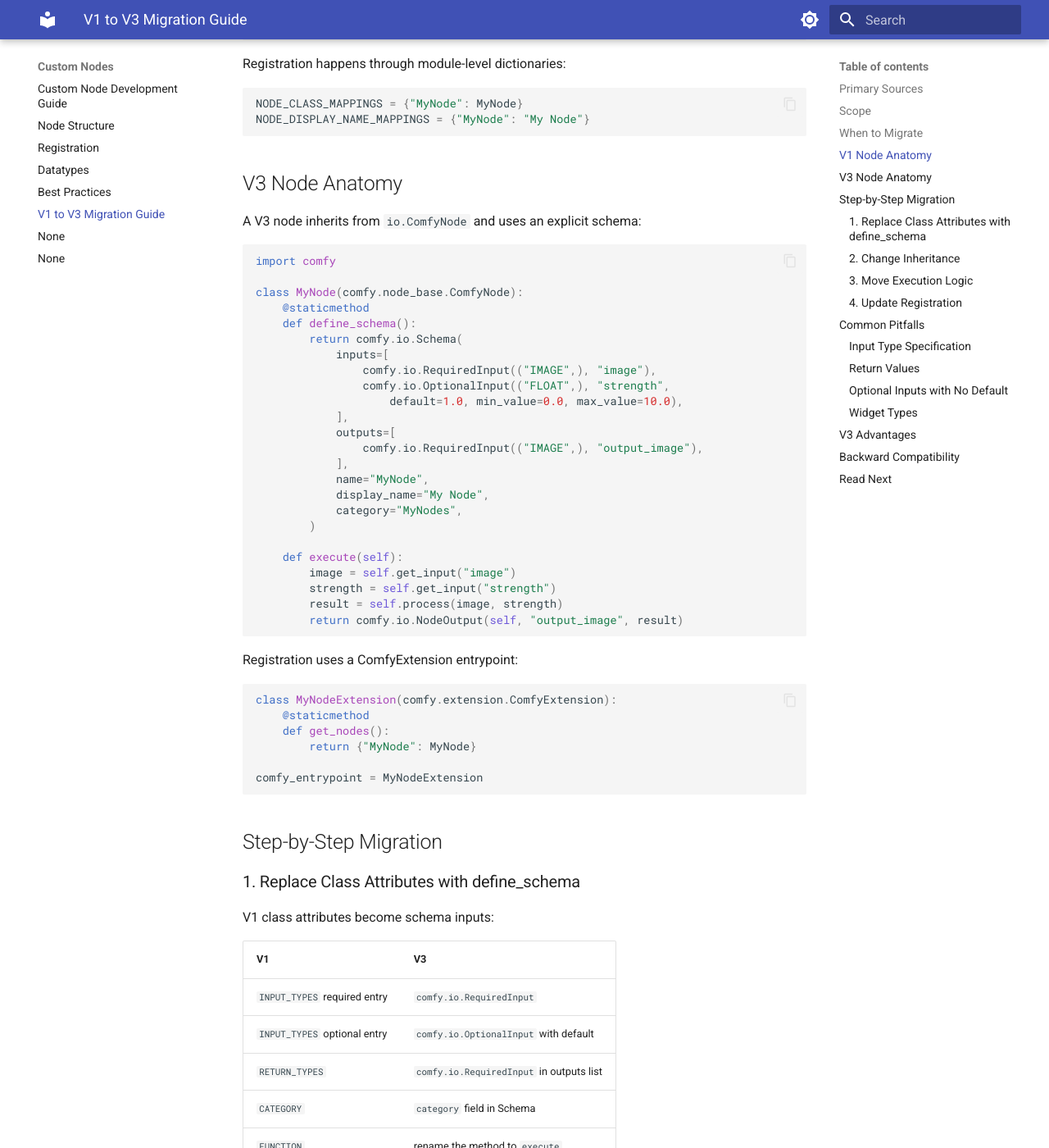
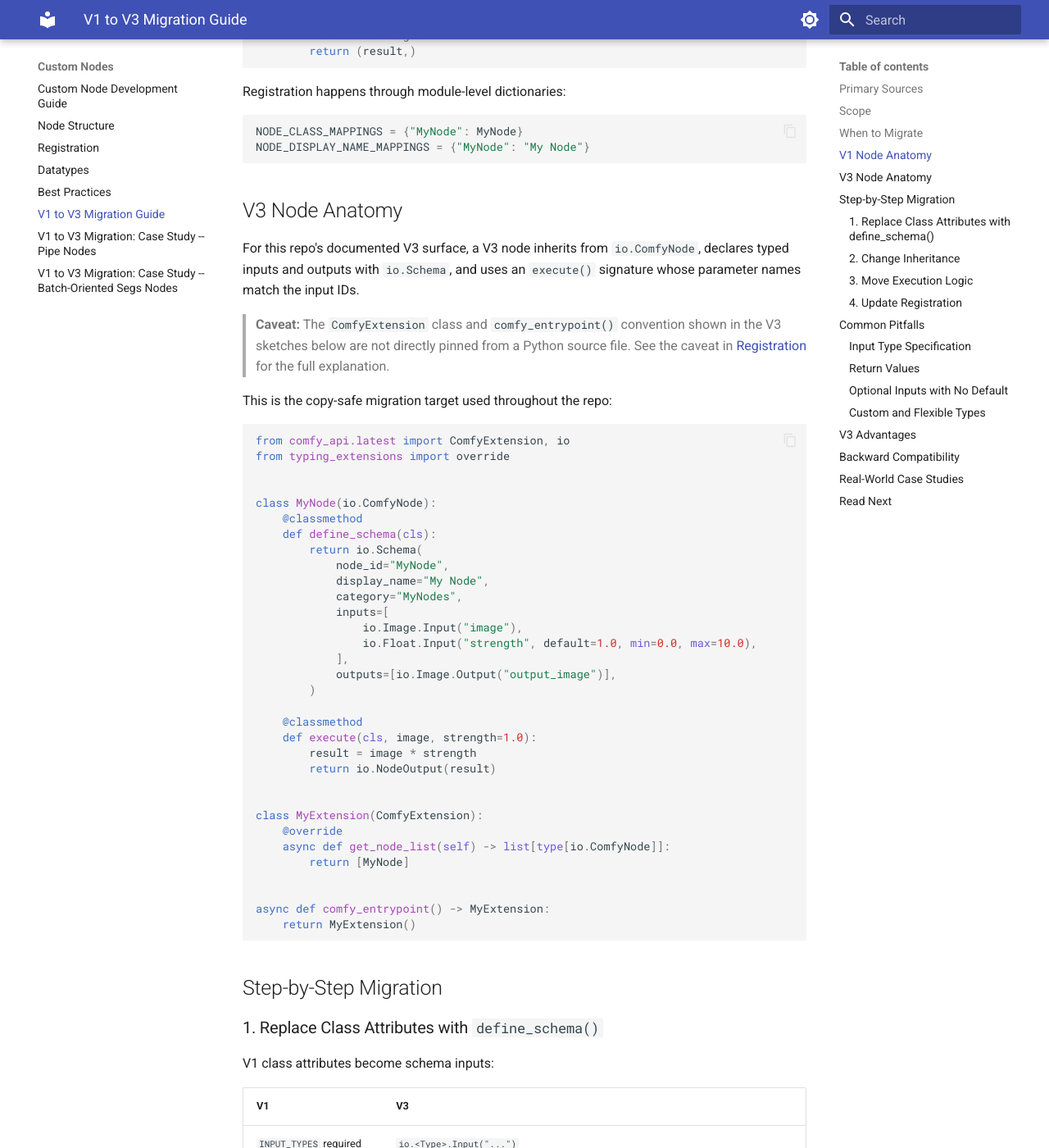
Before and after one commit to FrostySDXL/comfyui-starchart, an MkDocs documentation site: the page built from docs/custom-nodes/v1-to-v3-migration.md, in a window 1280 px wide and 1400 px high, scrolled down 1359 px. Shown: the whole window at 82% size. Built offline with MkDocs 1.6.1 and Material for MkDocs 9.7.7, drawn with Linux system fonts in a browser that asks for light colours; some of the changed text lies outside the part shown.

Commit message:
docs(migration): add Impact-Pack migration case studies
Turns the generic V1-to-V3 migration guidance into practical migration material by anchoring it to pinned Impact-Pack files and clearly separating observed V1 code from proposed V3 scaffolding.

Also corrects the migration guide wording so the second case study is described honestly as batch-oriented rather than multi-output.

````diff
--- a/docs/custom-nodes/v1-to-v3-migration.md
+++ b/docs/custom-nodes/v1-to-v3-migration.md
@@ -1,13 +1,14 @@
 # V1 to V3 Migration Guide
 
-**Evidence:** Official docs-backed from docs.comfy.org
-**Last Updated:** 2026-04-21
+**Evidence:** Official docs-backed (migration steps); Community pattern studies (case studies)
+**Last Updated:** 2026-04-22
 **Primary Source:** https://docs.comfy.org/custom-nodes/backend/migration
 
 ## Primary Sources
 
 - https://docs.comfy.org/custom-nodes/overview
 - https://docs.comfy.org/custom-nodes/backend/migration
+- `references/snapshots/2026-04-19/comfyui-core-v0.19.3/comfy_api/latest/_io.py`
 
 ## Scope
 
@@ -63,59 +64,65 @@
 
 ## V3 Node Anatomy
 
-A V3 node inherits from `io.ComfyNode` and uses an explicit schema:
+For this repo's documented V3 surface, a V3 node inherits from
+`io.ComfyNode`, declares typed inputs and outputs with `io.Schema`, and uses
+an `execute()` signature whose parameter names match the input IDs.
+
+> **Caveat:** The `ComfyExtension` class and `comfy_entrypoint()` convention
+> shown in the V3 sketches below are not directly pinned from a Python source
+> file. See the caveat in [Registration](registration.md) for the full
+> explanation.
+
+This is the copy-safe migration target used throughout the repo:
 
 ```python
-import comfy
+from comfy_api.latest import ComfyExtension, io
+from typing_extensions import override
 
-class MyNode(comfy.node_base.ComfyNode):
-    @staticmethod
-    def define_schema():
-        return comfy.io.Schema(
-            inputs=[
-                comfy.io.RequiredInput(("IMAGE",), "image"),
-                comfy.io.OptionalInput(("FLOAT",), "strength",
-                    default=1.0, min_value=0.0, max_value=10.0),
-            ],
-            outputs=[
-                comfy.io.RequiredInput(("IMAGE",), "output_image"),
-            ],
-            name="MyNode",
+
+class MyNode(io.ComfyNode):
+    @classmethod
+    def define_schema(cls):
+        return io.Schema(
+            node_id="MyNode",
             display_name="My Node",
             category="MyNodes",
+            inputs=[
+                io.Image.Input("image"),
+                io.Float.Input("strength", default=1.0, min=0.0, max=10.0),
+            ],
+            outputs=[io.Image.Output("output_image")],
         )
 
-    def execute(self):
-        image = self.get_input("image")
-        strength = self.get_input("strength")
-        result = self.process(image, strength)
-        return comfy.io.NodeOutput(self, "output_image", result)
-```
+    @classmethod
+    def execute(cls, image, strength=1.0):
+        result = image * strength
+        return io.NodeOutput(result)
 
-Registration uses a ComfyExtension entrypoint:
 
-```python
-class MyNodeExtension(comfy.extension.ComfyExtension):
-    @staticmethod
-    def get_nodes():
-        return {"MyNode": MyNode}
+class MyExtension(ComfyExtension):
+    @override
+    async def get_node_list(self) -> list[type[io.ComfyNode]]:
+        return [MyNode]
 
-comfy_entrypoint = MyNodeExtension
+
+async def comfy_entrypoint() -> MyExtension:
+    return MyExtension()
 ```
 
 ## Step-by-Step Migration
 
-### 1. Replace Class Attributes with define_schema
+### 1. Replace Class Attributes with `define_schema()`
 
 V1 class attributes become schema inputs:
 
 | V1 | V3 |
 |----|----|
-| `INPUT_TYPES` required entry | `comfy.io.RequiredInput` |
-| `INPUT_TYPES` optional entry | `comfy.io.OptionalInput` with default |
-| `RETURN_TYPES` | `comfy.io.RequiredInput` in outputs list |
-| `CATEGORY` | `category` field in Schema |
-| `FUNCTION` | rename the method to `execute` |
+| `INPUT_TYPES` required entry | `io.<Type>.Input("...")` |
+| `INPUT_TYPES` optional entry | `io.<Type>.Input("...", default=...)`; add `optional=True` when the socket itself may be disconnected |
+| `RETURN_TYPES` | typed `io.<Type>.Output("...")` object in `outputs` |
+| `CATEGORY` | `category` field in `io.Schema(...)` |
+| `FUNCTION` | fixed `execute()` method name |
 
 ### 2. Change Inheritance
 
@@ -124,13 +131,14 @@
 class MyNode:
 
 # V3
-class MyNode(comfy.node_base.ComfyNode):
+class MyNode(io.ComfyNode):
 ```
 
 ### 3. Move Execution Logic
 
-V1 method name (from FUNCTION) becomes `execute`. Inputs are fetched via
-`self.get_input()`:
+V1 method name (from `FUNCTION`) becomes `execute()`. In the V3 shape this repo
+documents, ComfyUI passes schema inputs to `execute()` as keyword arguments, so
+the method signature should match the input IDs:
 
 ```python
 # V1
@@ -139,17 +147,21 @@
     return (result,)
 
 # V3
-def execute(self):
-    image = self.get_input("image")
-    strength = self.get_input("strength")
+@classmethod
+def execute(cls, image, strength=1.0):
     result = image * strength
-    return comfy.io.NodeOutput(self, "output_image", result)
+    return io.NodeOutput(result)
 ```
 
-Note that V3 returns an `io.NodeOutput` wrapping the result, not a tuple
-directly.
+`_io.py` also shows that raw tuples are normalized into `io.NodeOutput`, but the
+repo's V3 references use `io.NodeOutput(...)` explicitly because it is clearer
+and safer in migration examples.
 
 ### 4. Update Registration
+
+> **Caveat:** The `ComfyExtension` class and `comfy_entrypoint()` convention
+> are not directly pinned from a Python source file. See the caveat in
+> [Registration](registration.md).
 
 ```python
 # V1
@@ -157,19 +169,20 @@
 NODE_DISPLAY_NAME_MAPPINGS = {"MyNode": "My Node"}
 
 # V3
-class MyExtension(comfy.extension.ComfyExtension):
-    @staticmethod
-    def get_nodes():
-        return {"MyNode": MyNode}
+class MyExtension(ComfyExtension):
+    @override
+    async def get_node_list(self) -> list[type[io.ComfyNode]]:
+        return [MyNode]
 
-comfy_entrypoint = MyExtension
+async def comfy_entrypoint() -> MyExtension:
+    return MyExtension()
 ```
 
 ## Common Pitfalls
 
 ### Input Type Specification
 
-V1 uses tuple shorthand that V3 expands explicitly:
+V1 uses tuple shorthand that V3 replaces with typed helpers:
 
 ```python
 # V1 shorthand
@@ -177,8 +190,8 @@
 ("FLOAT", {"default": 1.0})  # type with options dict
 
 # V3 explicit
-comfy.io.RequiredInput(("IMAGE",), "image")
-comfy.io.OptionalInput(("FLOAT",), "strength", default=1.0)
+io.Image.Input("image")
+io.Float.Input("strength", default=1.0)
 ```
 
 ### Return Values
@@ -190,36 +203,35 @@
 return (result,)
 
 # V3
-return comfy.io.NodeOutput(self, "output_image", result)
+return io.NodeOutput(result)
 ```
 
 ### Optional Inputs with No Default
 
 In V1, optional inputs without a default are `None` if not provided.
-In V3, use `OptionalInput` and handle `None` in `execute`:
+In the repo's documented V3 shape, mark the schema input as optional and handle
+`None` in `execute()`:
 
 ```python
-comfy.io.OptionalInput(("IMAGE",), "optional_image")
+io.Image.Input("optional_image", optional=True)
 ```
 
 Then in `execute`:
 
 ```python
-optional_image = self.get_input("optional_image")
-if optional_image is None:
-    # handle missing optional
+def execute(cls, optional_image=None):
+    if optional_image is None:
+        # handle missing optional
 ```
 
-### Widget Types
+### Custom and Flexible Types
 
-V1 uses `*` for wildcard or flexible types. V3 uses explicit type lists:
+For custom datatypes, prefer explicit custom type helpers over hand-written
+tuple strings in migration examples:
 
 ```python
-# V1 wildcard
-("*",)
-
-# V3 equivalent
-("IMAGE", "MASK", "LATENT")
+CustomPipe = io.Custom("DETAILER_PIPE")
+CustomPipe.Input("detailer_pipe", optional=True, force_input=True)
 ```
 
 ## V3 Advantages
@@ -237,8 +249,25 @@
 differ, but both produce equivalent graph nodes. Node packs with both V1 and
 V3 nodes will work without conflict.
 
+## Real-World Case Studies
+
+Two worked case studies based on current ComfyUI-Impact-Pack source
+demonstrate V1-to-V3 migration in practice:
+
+- [Case Study: Pipe Nodes](v1-to-v3-case-study-pipe.md) -- widget-heavy
+  pipe bundle nodes from Impact-Pack
+- [Case Study: Segs Nodes](v1-to-v3-case-study-segs.md) -- batch-oriented
+  segmentation nodes from Impact-Pack
+
+Both are community case studies (Tier 2 evidence). They document the
+current V1 structure of those files and describe the V3 equivalents
+using standard migration conventions. They are not statements that
+Impact-Pack has migrated those files.
+
 ## Read Next
 
 - [Node Structure](node-structure.md)
 - [Development Guide](development-guide.md)
 - [Registration](registration.md)
+- [Case Study: Pipe Nodes](v1-to-v3-case-study-pipe.md)
+- [Case Study: Segs Nodes](v1-to-v3-case-study-segs.md)
````
Also changed, not shown: docs/custom-nodes/development-guide.md (+6 -2 lines), docs/custom-nodes/registration.md (+13 -6 lines), docs/custom-nodes/v1-to-v3-case-study-pipe.md (added, +222 -0 lines), docs/custom-nodes/v1-to-v3-case-study-segs.md (added, +245 -0 lines).
